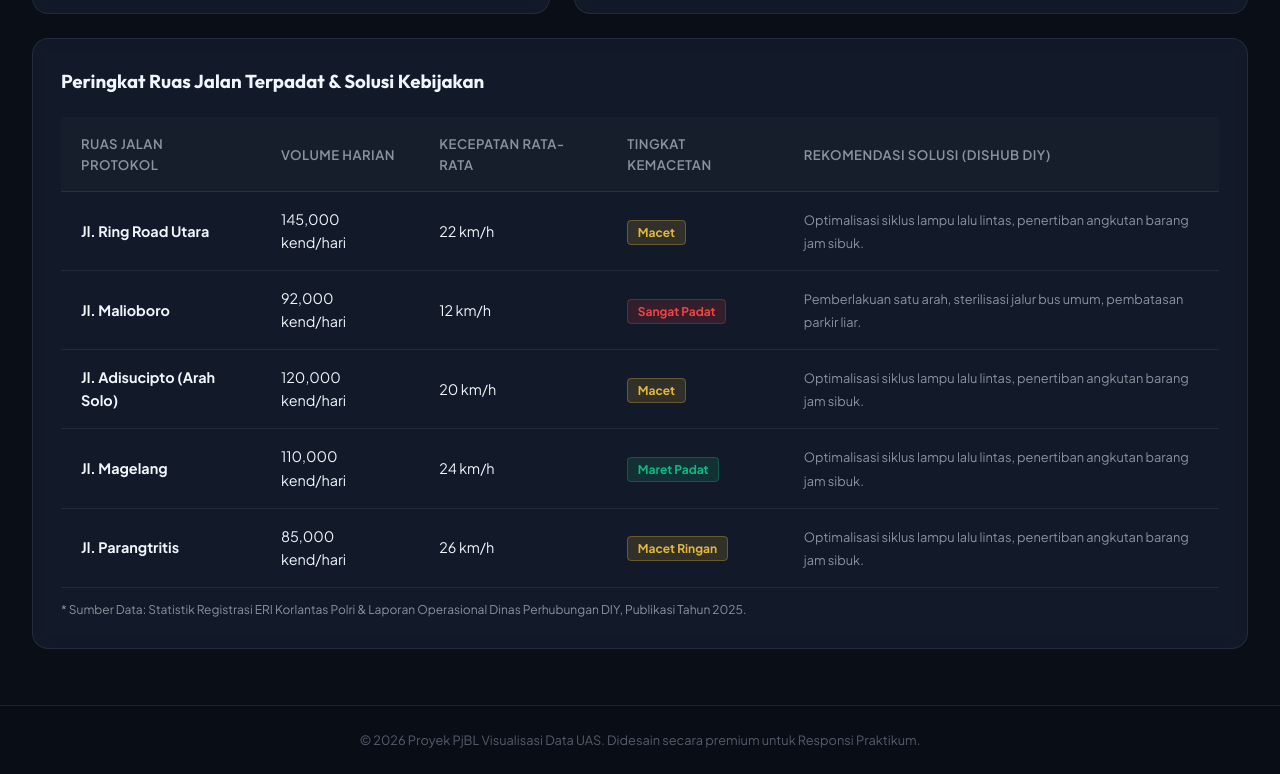
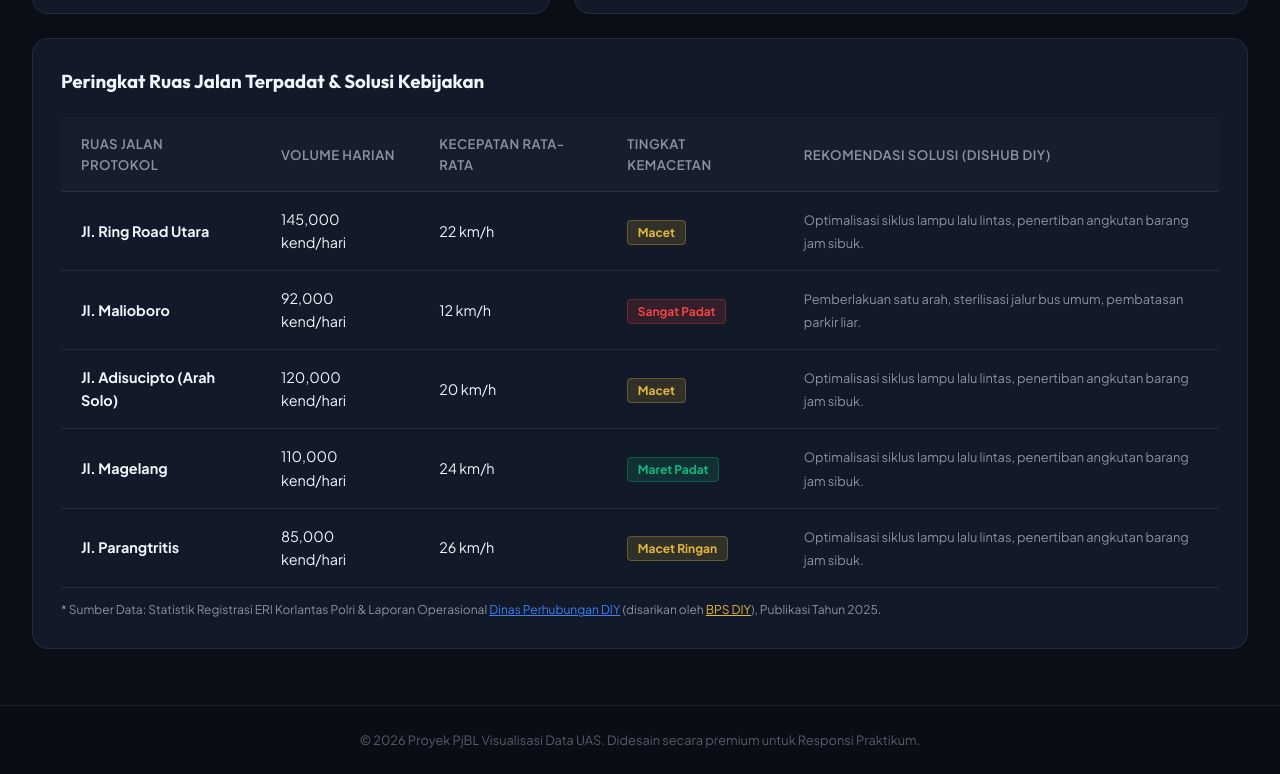
Before and after one commit to Emzyjeppp/pjbl-visdata-dashboard, a website: page index.html in a window 1280 px wide. Shown: the part 1167-1941 px from the top of the page. Drawn offline with nearby package versions, Linux system fonts and the light colour scheme.

Commit message:
style: link BPS DIY and Dishub DIY text in footnotes to official target URLs

```diff
--- a/index.html
+++ b/index.html
@@ -126,7 +126,20 @@
               class="v1-table-footnote"
               style="font-size: 0.75rem; color: var(--text-secondary); margin-top: 0.5rem; text-align: left"
             >
-              * Sumber Data: Olahan BPS DIY & Dinas Perhubungan DIY, Publikasi Tahun 2025.
+              * Sumber Data: Olahan
+              <a
+                href="https://yogyakarta.bps.go.id/id/statistics-table/3/VjJ3NGRGa3dkRk5MTlU1bVNFOTVVbmQyVURSTVFUMDkjMw%3D%3D/jumlah-kendaraan-bermotor-menurut-kabupaten-kota-dan-jenis-kendaraan-di-provinsi-di-yogyakarta--unit---2022.html"
+                target="_blank"
+                style="color: var(--accent-gold); text-decoration: underline"
+                >BPS DIY</a
+              >
+              &
+              <a
+                href="https://dishub.jogjaprov.go.id/"
+                target="_blank"
+                style="color: var(--accent-blue); text-decoration: underline"
+                >Dinas Perhubungan DIY</a
+              >, Publikasi Tahun 2025.
             </p>
           </div>
         </section>
@@ -519,8 +532,20 @@
                 class="v2-table-footnote"
                 style="font-size: 0.75rem; color: var(--text-secondary); margin-top: 0.8rem; text-align: left"
               >
-                * Sumber Data: Statistik Registrasi ERI Korlantas Polri & Laporan Operasional Dinas Perhubungan DIY,
-                Publikasi Tahun 2025.
+                * Sumber Data: Statistik Registrasi ERI Korlantas Polri & Laporan Operasional
+                <a
+                  href="https://dishub.jogjaprov.go.id/"
+                  target="_blank"
+                  style="color: var(--accent-blue); text-decoration: underline"
+                  >Dinas Perhubungan DIY</a
+                >
+                (disarikan oleh
+                <a
+                  href="https://yogyakarta.bps.go.id/id/statistics-table/3/VjJ3NGRGa3dkRk5MTlU1bVNFOTVVbmQyVURSTVFUMDkjMw%3D%3D/jumlah-kendaraan-bermotor-menurut-kabupaten-kota-dan-jenis-kendaraan-di-provinsi-di-yogyakarta--unit---2022.html"
+                  target="_blank"
+                  style="color: var(--accent-gold); text-decoration: underline"
+                  >BPS DIY</a
+                >), Publikasi Tahun 2025.
               </p>
             </div>
           </div>
```
